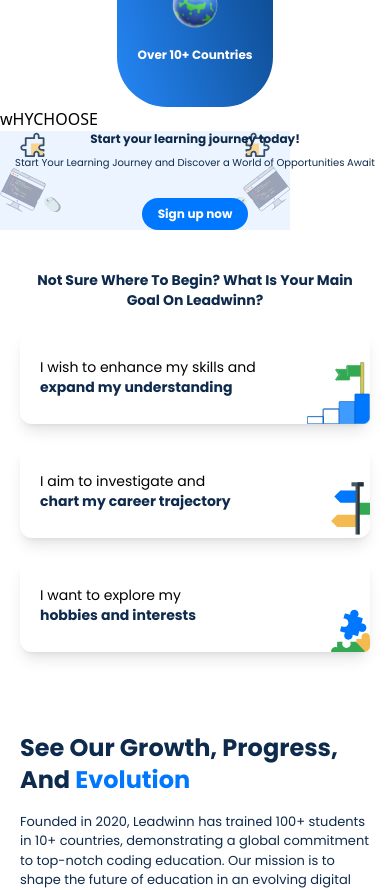
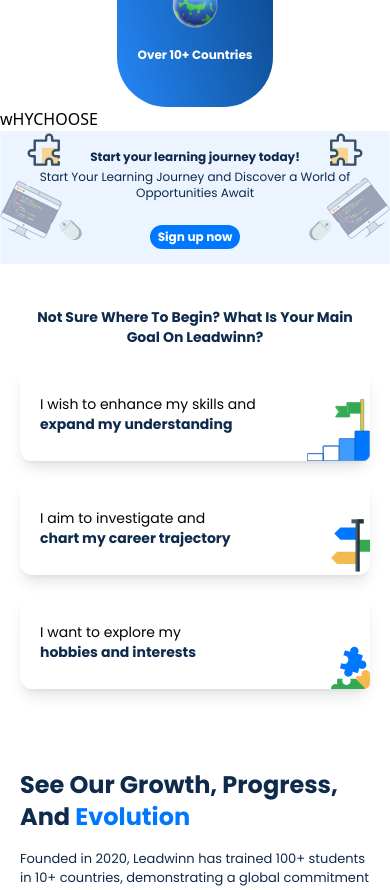
Before and after one commit to Adeleyeha-17/Leadwinn-Academy, a React (Vite) app: page / in a window 390 px wide. Shown: the part 1020-1910 px from the top of the page. Built offline with nearby package versions, Linux system fonts and the light colour scheme.

Commit message:
updated Learning Component

```diff
--- a/src/components/Learning/Learning.tsx
+++ b/src/components/Learning/Learning.tsx
@@ -3,12 +3,12 @@ import { Link } from "react-router-dom"
 
 export const Learning = () => {
   return (
-    <div className="bg-learning-mobile sm:bg-learning bg-contain bg-no-repeat flex items-center justify-center sm:h-[240px] lg:h-[300px] xl:h-[400px] font-poppins mx-auto">
-      <div className="flex flex-col gap-2 items-center text-center text-head-black">
+    <div className="bg-learning-mobile sm:bg-learning bg-contain bg-no-repeat flex items-center justify-center h-[200px] sm:h-[240px] lg:h-[320px] xl:h-[400px] font-poppins -mb-16 lg:-mb-10">
+      <div className="flex flex-col gap-1 sm:gap-2 items-center text-center text-head-black max-sm:-mt-16">
       <h1 className="font-bold text-xs sm:text-xl lg:text-3xl">Start your learning journey today!</h1>
-      <h1 className="text-[10px] sm:text-xs lg:text-base mb-5">Start Your Learning Journey and Discover a World of Opportunities Await</h1>
+      <h1 className="text-xs sm:text-xs lg:text-base mb-5">Start Your Learning Journey and Discover a World of Opportunities Await</h1>
 
-      <Link to="" className="flex justify-center items-center py-2 lg:py-3 px-4 lg:px-6 bg-head-blue text-white text-xs md:text-sm font-semibold rounded-3xl">Sign up now</Link>
+      <Link to="" className="flex justify-center items-center py-1 sm:py-2 lg:py-3 px-2 sm:px-4 lg:px-6 bg-head-blue text-white text-xs md:text-sm font-semibold rounded-3xl">Sign up now</Link>
 
       </div>
     </div>
```
